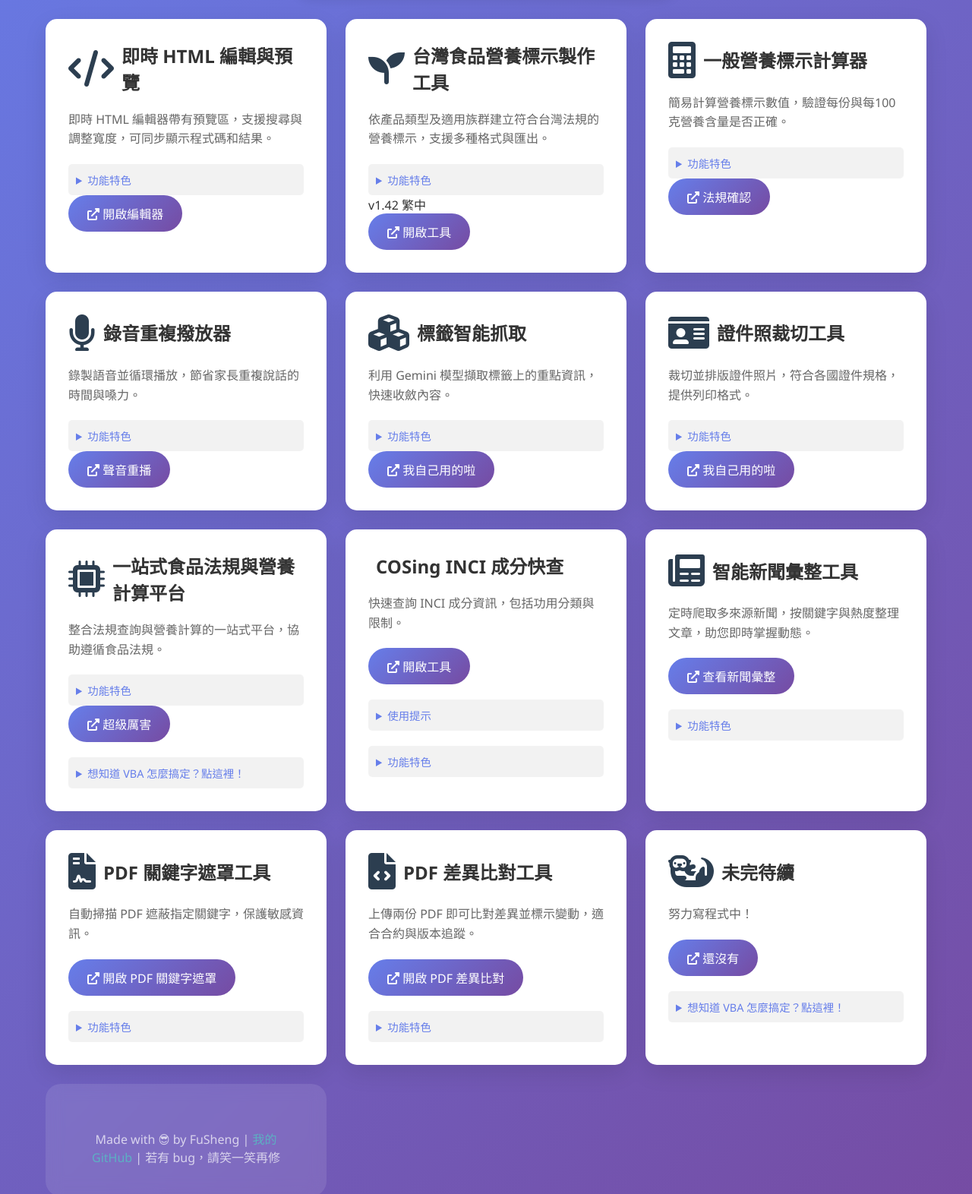
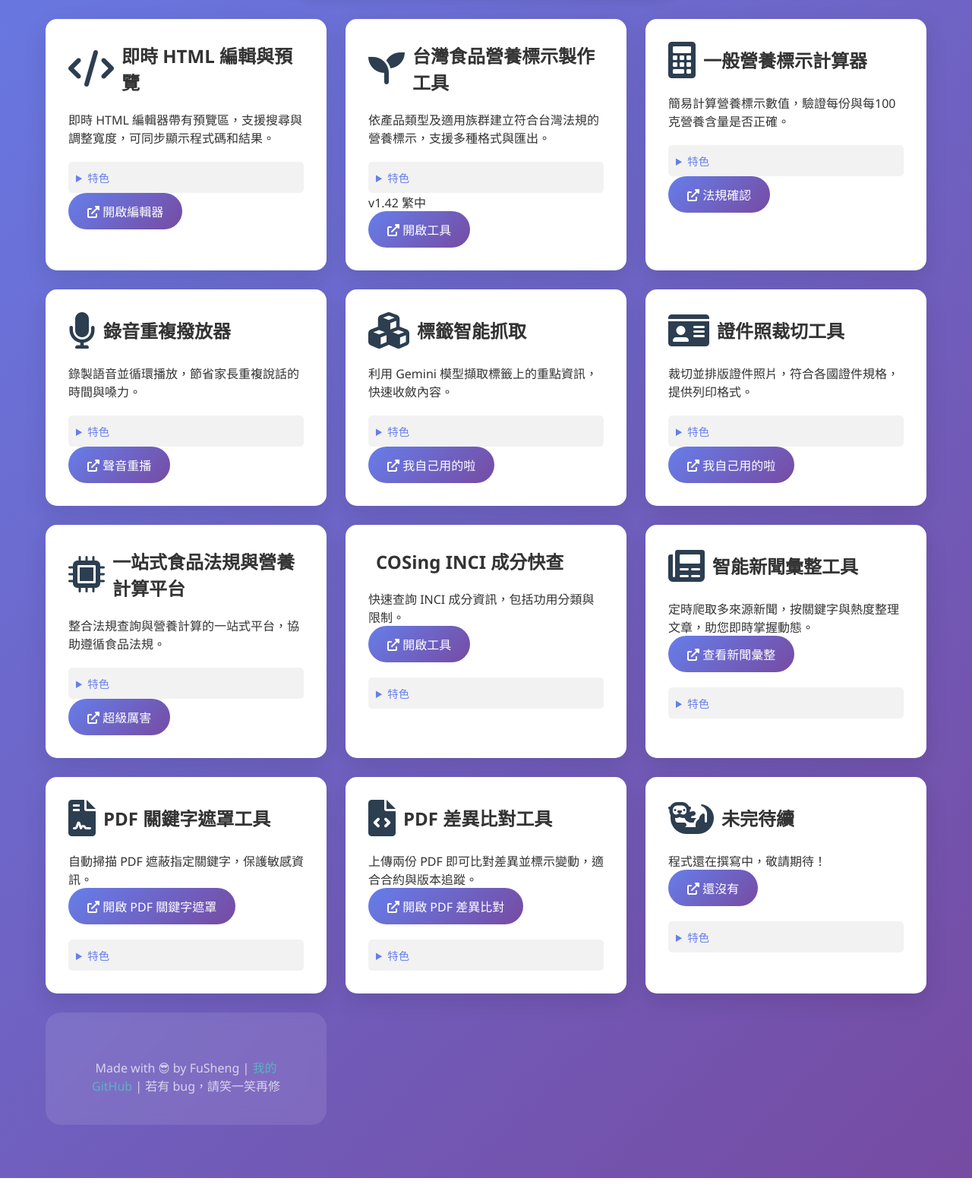
Before and after one commit to fufuohya/fufuohya, a plain HTML site: page index.html in a window 1280 px wide. Shown: the part 440-2012 px from the top of the page at 76% size. After the commit the page ends 1991 px from the top, so only its background shows below. Drawn offline with Linux system fonts and the light colour scheme.

Commit message:
Update index.html

```diff
--- a/index.html
+++ b/index.html
@@ -277,11 +277,11 @@
     <i class="fas fa-code tool-icon"></i>
     <h3 class="tool-title">即時 HTML 編輯與預覽</h3>
   </div>
-  <p class="tool-description">
+  <p class="tool-summary">
     即時 HTML 編輯器帶有預覽區，支援搜尋與調整寬度，可同步顯示程式碼和結果。
   </p>
   <details>
-    <summary>功能特色</summary>
+    <summary>特色</summary>
     <div class="code-example"><pre>✏️ 即時編輯與預覽：在同一介面撰寫 HTML 並即時顯示效果
 🔍 關鍵字搜尋：支援在程式碼中搜尋文字，快速定位段落
 ↔️ 可調預覽寬度：拖曳分隔條調整編輯區與預覽區比例
@@ -299,12 +299,12 @@
     <h3 class="tool-title">台灣食品營養標示製作工具</h3>
   </div>
 
-  <p class="tool-description">
+  <p class="tool-summary">
     依產品類型及適用族群建立符合台灣法規的營養標示，支援多種格式與匯出。
   </p>
 
   <details>
-    <summary>功能特色</summary>
+    <summary>特色</summary>
     <div class="code-example"><pre>🧭 分步式引導：依次選擇產品型態、適用對象及標示格式【842938158232198†L12-L36】
 📊 輸入營養數據：支援八大營養素、維生素與礦物質輸入及 IU 換算【842938158232198†L50-L103】
 📋 多種格式：支援格式 1/2/3，含依族群計算每日參考值與維生素 A/D/E 必填【842938158232198†L12-L33】【842938158232198†L90-L103】
@@ -331,12 +331,12 @@
         <i class="fas fa-calculator tool-icon"></i>
         <h3 class="tool-title">一般營養標示計算器</h3>
     </div>
-    <p class="tool-description">
+    <p class="tool-summary">
         簡易計算營養標示數值，驗證每份與每100克營養含量是否正確。
     </p>
 
     <details>
-        <summary>功能特色</summary>
+        <summary>特色</summary>
         <div class="code-example"><pre>🧮 自動換算：輸入重量與營養素，立即換算每份與每100克營養值
 ✅ 核對每日參考值：計算每日參考值百分比，檢查標示是否符合規範
 📝 適合檢測：用於檢驗現有標示計算是否有誤差</pre></div>
@@ -352,12 +352,12 @@
         <i class="fas fa-microphone tool-icon"></i>
         <h3 class="tool-title">錄音重複撥放器</h3>
     </div>
-    <p class="tool-description">
+    <p class="tool-summary">
         錄製語音並循環播放，節省家長重複說話的時間與嗓力。
     </p>
 
     <details>
-        <summary>功能特色</summary>
+        <summary>特色</summary>
         <div class="code-example"><pre>🎙️ 簡易錄音：錄製自己的聲音或訊息
 🔁 重複播放：自動循環播放錄音，解放嗓子
 🔊 調整功能：支援音量與播放速度調整</pre></div>
@@ -373,12 +373,12 @@
         <i class="fas fa-cubes tool-icon"></i>
         <h3 class="tool-title">標籤智能抓取</h3>
     </div>
-    <p class="tool-description">
+    <p class="tool-summary">
         利用 Gemini 模型擷取標籤上的重點資訊，快速收斂內容。
     </p>
 
     <details>
-        <summary>功能特色</summary>
+        <summary>特色</summary>
         <div class="code-example"><pre>🧠 智能分析：連結 Gemini 模型解析標籤內容
 📄 擷取要點：自動萃取主要成分、規格與警語等關鍵資料
 💡 降低負擔：減少人工逐字讀取與整理時間</pre></div>
@@ -394,12 +394,12 @@
         <i class="fas fa-id-card tool-icon"></i>
         <h3 class="tool-title">證件照裁切工具</h3>
     </div>
-    <p class="tool-description">
+    <p class="tool-summary">
         裁切並排版證件照片，符合各國證件規格，提供列印格式。
     </p>
 
     <details>
-        <summary>功能特色</summary>
+        <summary>特色</summary>
         <div class="code-example"><pre>✂️ 自動裁切：根據規範裁切頭部與背景比例
 📐 多國尺寸：支援多種證件尺寸與背景設定
 🖨️ 合併排版：一次排版多張照片並輸出列印檔案</pre></div>
@@ -415,28 +415,21 @@
         <i class="fas fa-microchip tool-icon"></i>
         <h3 class="tool-title">一站式食品法規與營養計算平台</h3>
     </div>
-    <p class="tool-description">
+    <p class="tool-summary">
         整合法規查詢與營養計算的一站式平台，協助遵循食品法規。
     </p>
 
     <!-- 新增功能特色區塊 -->
     <details>
-        <summary>功能特色</summary>
+        <summary>特色</summary>
         <div class="code-example"><pre>📚 法規查詢：提供最新食品法規與相關解讀
 🧮 營養計算：支援配方營養值計算與標示生成
-🔐 安全資料：平台運作在安全環境，保護資料隱私</pre></div>
+🔐 安全資料：平台運作在安全環境，保護資料隱私
+🔧 使用說明：內建簡表與公式可提供進階使用</pre></div>
     </details>
     <a href="https://script.google.com/macros/s/AKfycbyQuToVFBuenWsuB5T3dsIMWqDTavSp0Dem6NBQwOKQwXtwRduCkDhumN0sEYQ8IBGO/exec" class="tool-link" target="_blank">
         <i class="fas fa-external-link-alt"></i> 超級厲害
     </a>
-    <details>
-        <summary>想知道 VBA 怎麼搞定？點這裡！</summary>
-        <div class="code-example">
-            <pre>
-        要的話再問我，裡面用了自己整理的簡表跟公式!
-            </pre>
-        </div>
-    </details>
 </div>
 
 <!-- ★ 新增：COSing 快速爬取 INCI 成分資訊 -->
@@ -445,22 +438,19 @@
         <i class="fas fa-flask-vial tool-icon"></i>
         <h3 class="tool-title">COSing INCI 成分快查</h3>
     </div>
-    <p class="tool-description">
+    <p class="tool-summary">
         快速查詢 INCI 成分資訊，包括功用分類與限制。
     </p>
     <a href="https://fufuohya-kyfwip2et6auoltptkj9mv.streamlit.app/" class="tool-link" target="_blank" rel="noopener">
         <i class="fas fa-external-link-alt"></i> 開啟工具
     </a>
+    <!-- 特色與使用提示合併 -->
     <details>
-        <summary>使用提示</summary>
-        <div class="code-example"><pre>輸入 INCI 名稱後查詢，將結果複製到你的成分資料庫以便後續評估。</pre></div>
-    </details>
-    <!-- 新增功能特色區塊 -->
-    <details>
-        <summary>功能特色</summary>
+        <summary>特色</summary>
         <div class="code-example"><pre>🔗 連結 COSING：查詢歐盟官方 COSING 資料庫
 ⚙️ 功能分類：顯示成分的功能類別與限制
-📑 補全資料：可用於填補未收錄的成分資訊，便於後續評估</pre></div>
+📑 補全資料：可用於填補未收錄的成分資訊，便於後續評估
+💡 使用建議：輸入 INCI 名稱後查詢，將結果複製到你的成分資料庫以便後續評估</pre></div>
     </details>
 </div>
 
@@ -470,14 +460,14 @@
         <i class="fas fa-newspaper tool-icon"></i>
         <h3 class="tool-title">智能新聞彙整工具</h3>
     </div>
-    <p class="tool-description">
+    <p class="tool-summary">
         定時爬取多來源新聞，按關鍵字與熱度整理文章，助您即時掌握動態。
     </p>
     <a href="https://script.google.com/macros/s/AKfycbxFRzxfsaMICxJiRUCG1G__fwbjVK-DLZmrGOEc9Sws0YxYIdA3AimYKx7YdjNFeP0K/exec" class="tool-link" target="_blank" rel="noopener">
         <i class="fas fa-external-link-alt"></i> 查看新聞彙整
     </a>
     <details>
-        <summary>功能特色</summary>
+        <summary>特色</summary>
         <div class="code-example">
             <pre>📰 自動新聞爬取：定時從多個新聞網站擷取最新資訊
 🔍 關鍵字分類：依據設定關鍵字智能整理新聞內容
@@ -494,14 +484,14 @@
         <i class="fas fa-file-contract tool-icon"></i>
         <h3 class="tool-title">PDF 關鍵字遮罩工具</h3>
     </div>
-    <p class="tool-description">
+    <p class="tool-summary">
         自動掃描 PDF 遮蔽指定關鍵字，保護敏感資訊。
     </p>
     <a href="https://fufuohya-jr54g4yhtv2az4z3mk7b4k.streamlit.app/" class="tool-link" target="_blank" rel="noopener">
         <i class="fas fa-external-link-alt"></i> 開啟 PDF 關鍵字遮罩
     </a>
     <details>
-        <summary>功能特色</summary>
+        <summary>特色</summary>
         <div class="code-example">
             <pre>🛡️ 隱私保護：快速遮罩 PDF 中的敏感字詞
 🔍 關鍵字搜尋：自動偵測指定詞彙並處理
@@ -518,14 +508,14 @@
         <i class="fas fa-file-code tool-icon"></i>
         <h3 class="tool-title">PDF 差異比對工具</h3>
     </div>
-    <p class="tool-description">
+    <p class="tool-summary">
         上傳兩份 PDF 即可比對差異並標示變動，適合合約與版本追蹤。
     </p>
     <a href="https://fufuohya-8p3dbalpbnurkkcuufjuod.streamlit.app/" class="tool-link" target="_blank" rel="noopener">
         <i class="fas fa-external-link-alt"></i> 開啟 PDF 差異比對
     </a>
     <details>
-        <summary>功能特色</summary>
+        <summary>特色</summary>
         <div class="code-example">
             <pre>📑 文件比對：支援多版本 PDF 差異檢視
 🔎 精準定位：快速找出文件不同處
@@ -542,19 +532,15 @@
         <i class="fas fa-otter tool-icon"></i>
         <h3 class="tool-title">未完待續</h3>
     </div>
-    <p class="tool-description">
-        努力寫程式中！
+    <p class="tool-summary">
+        程式還在撰寫中，敬請期待！
     </p>
     <a href="./tools/invoice-organizer.xlsm" class="tool-link" target="_blank">
         <i class="fas fa-external-link-alt"></i> 還沒有
     </a>
     <details>
-        <summary>想知道 VBA 怎麼搞定？點這裡！</summary>
-        <div class="code-example">
-            <pre>
-        還沒有寫好啦
-            </pre>
-        </div>
+        <summary>特色</summary>
+        <div class="code-example"><pre>⌛ 開發中：更多功能敬請期待</pre></div>
     </details>
 </div>
 
```
